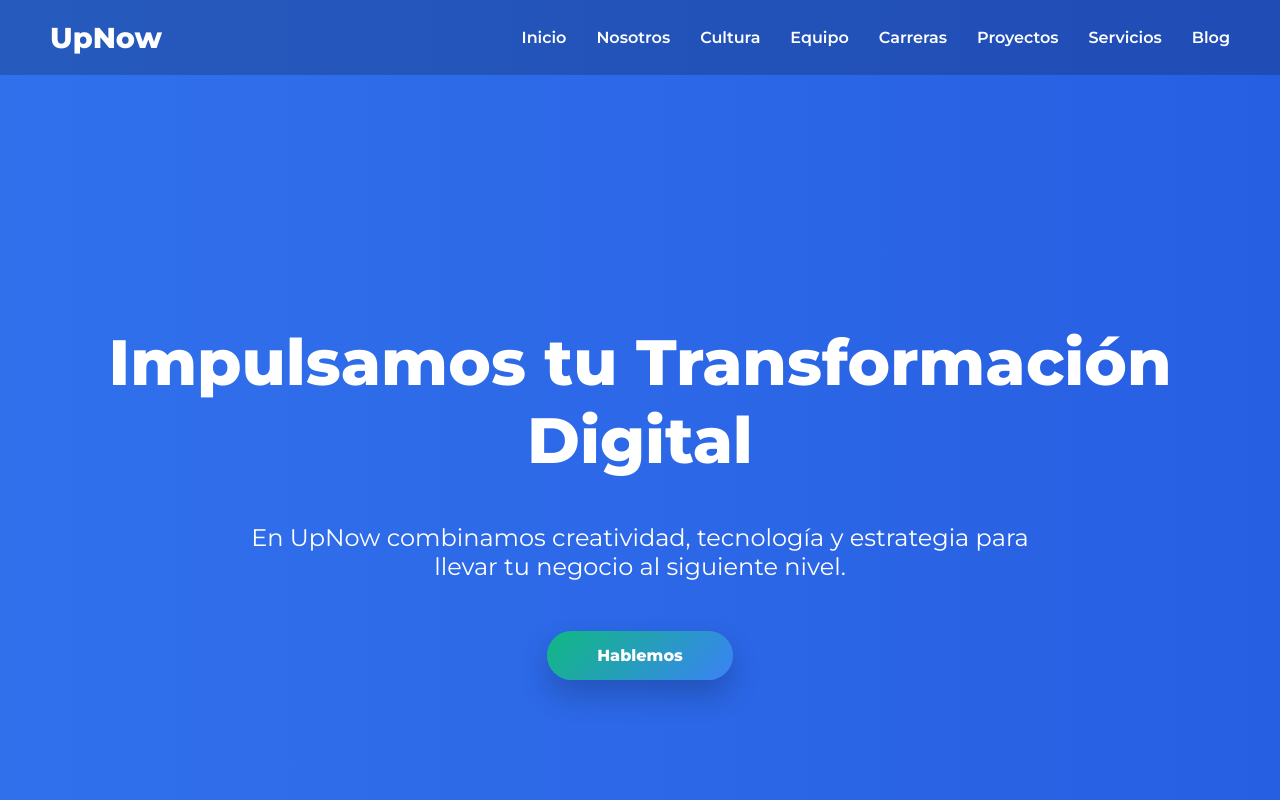
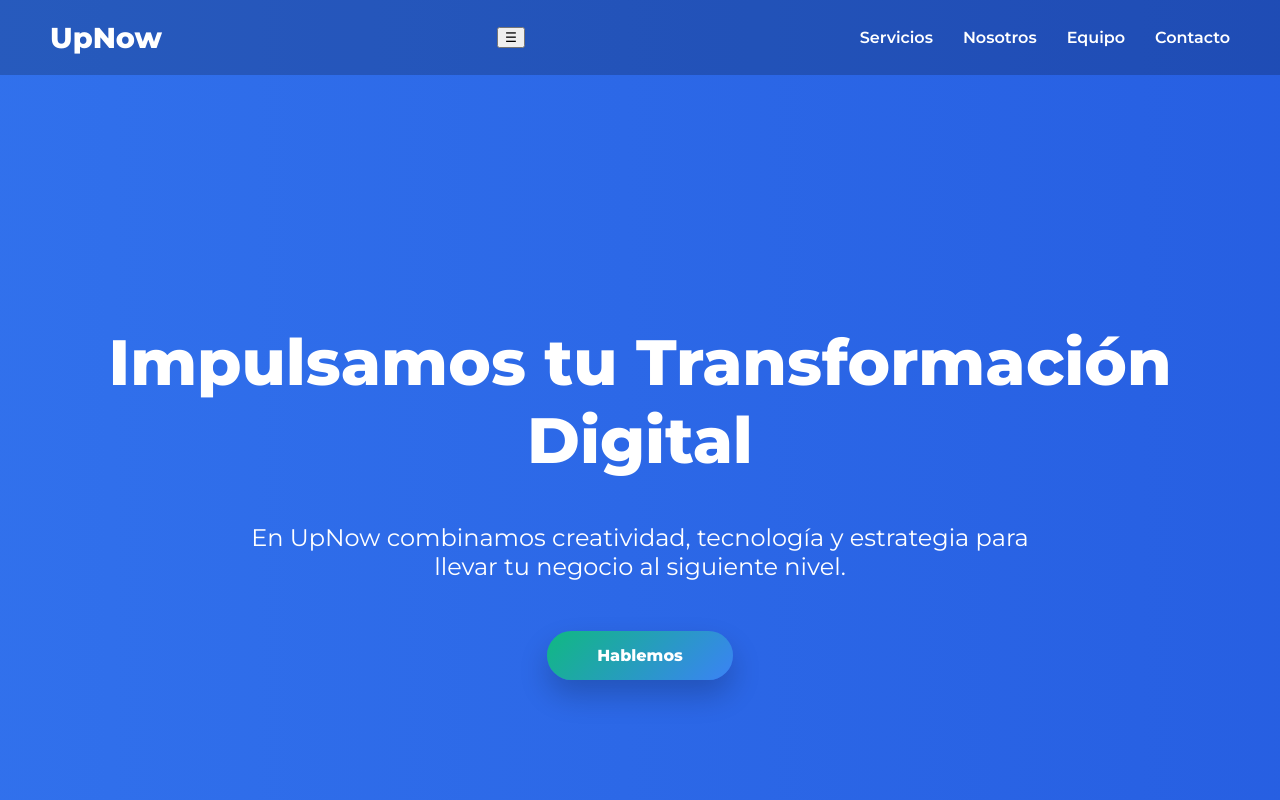
Before and after one commit to facusa1/UpNow, a plain HTML site: page index.html in a window 1280 px wide. Shown: the top 800 px of the page. Drawn offline with Linux system fonts and the light colour scheme.

Commit message:
Update index.html

```diff
--- a/index.html
+++ b/index.html
@@ -8,21 +8,18 @@
   <link href="https://fonts.googleapis.com/css2?family=Montserrat:wght@400;600;800&display=swap" rel="stylesheet">
 </head>
 <body>
-  <header>
-    <div class="logo">UpNow</div>
-    <nav>
-      <ul>
-        <li><a href="index.html">Inicio</a></li>
-        <li><a href="about.html">Nosotros</a></li>
-        <li><a href="culture.html">Cultura</a></li>
-        <li><a href="team.html">Equipo</a></li>
-        <li><a href="careers.html">Carreras</a></li>
-        <li><a href="projects.html">Proyectos</a></li>
-        <li><a href="services.html">Servicios</a></li>
-        <li><a href="blog.html">Blog</a></li>
-      </ul>
-    </nav>
-  </header>
+  <header class="header">
+  <div class="logo">UpNow</div>
+  <button class="menu-toggle" id="menu-toggle">☰</button>
+  <nav class="nav" id="nav">
+    <ul>
+      <li><a href="#servicios">Servicios</a></li>
+      <li><a href="#nosotros">Nosotros</a></li>
+      <li><a href="#equipo">Equipo</a></li>
+      <li><a href="#contacto">Contacto</a></li>
+    </ul>
+  </nav>
+</header>
 
   <main>
     <!-- HERO -->
```
